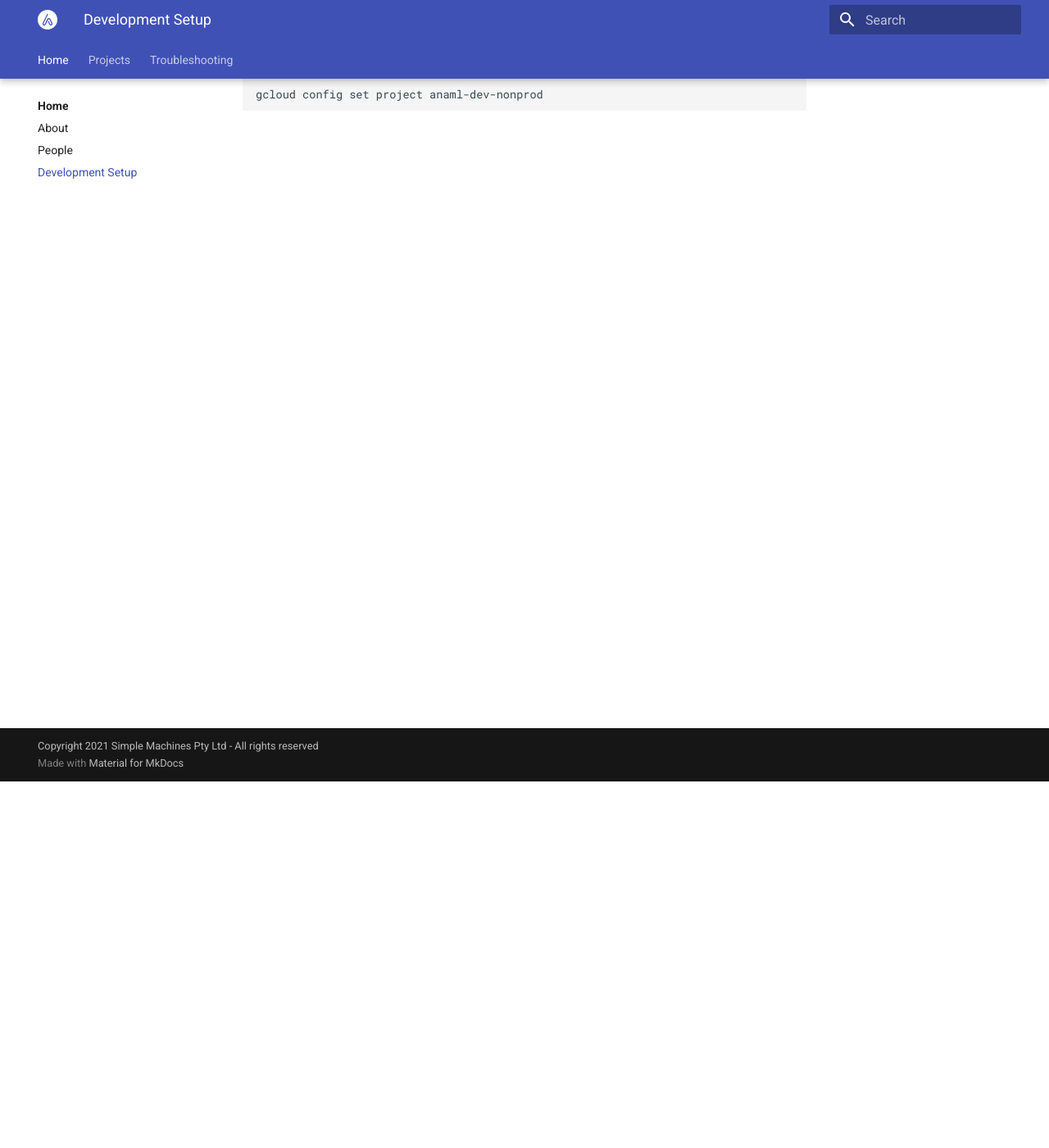
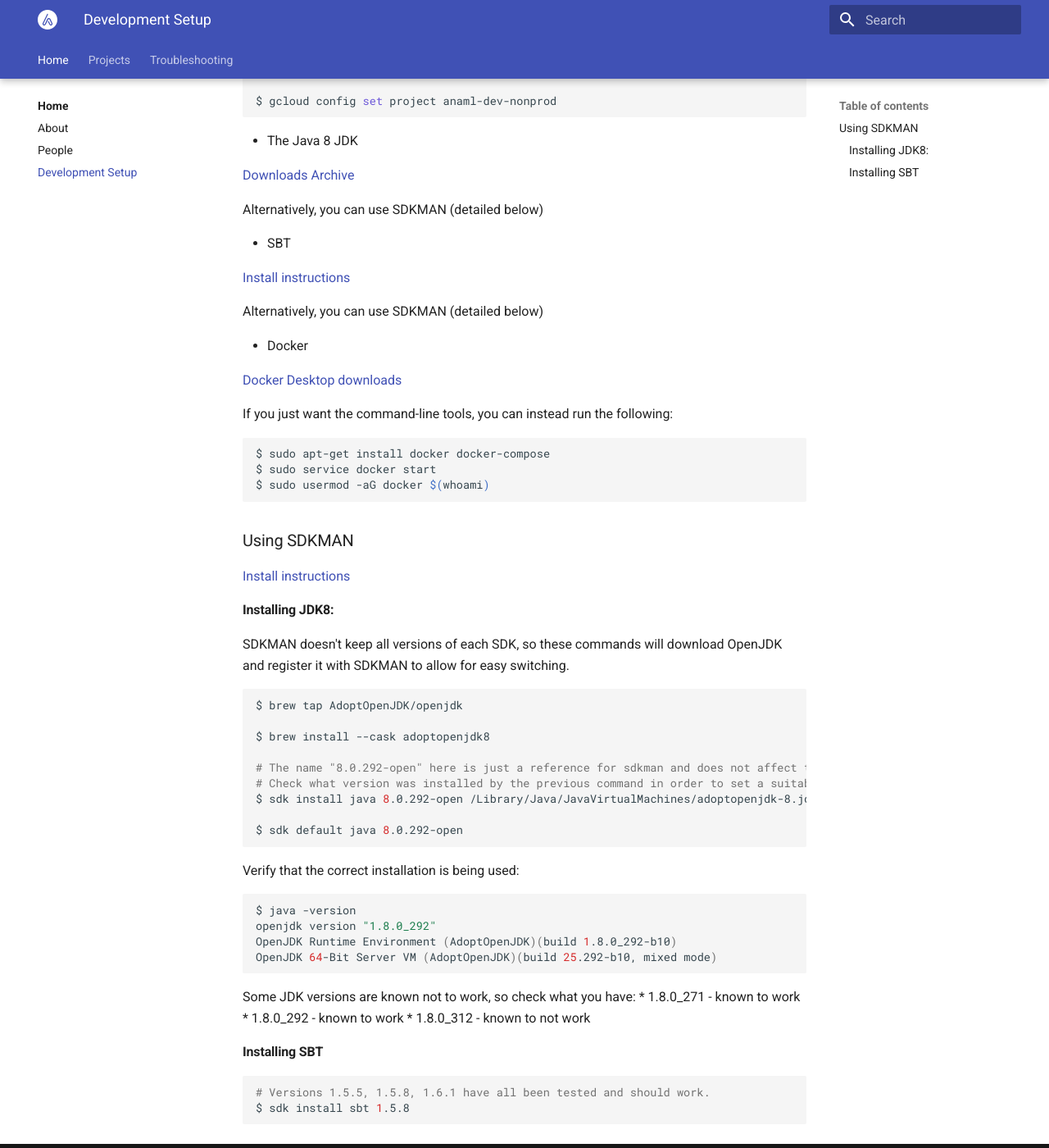
Before and after one commit to simple-machines/anaml-onboarding, an MkDocs documentation site: the page built from docs/home/dev_setup.md, in a window 1280 px wide and 1400 px high, scrolled down 447 px. Shown: the whole window at 82% size. Built offline with MkDocs 1.6.1 and Material for MkDocs 9.7.7, drawn with Linux system fonts in a browser that asks for light colours; some of the changed text lies outside the part shown.

Commit message:
Better dev_setup.md, more structure for people.md

````diff
--- a/docs/home/dev_setup.md
+++ b/docs/home/dev_setup.md
@@ -2,15 +2,85 @@
 
 Most services will detail their particular development requirements in their respective READMEs, but this is a rough guide for what you'll need when working with most of the PRODUCT_NAME codebases.
 
-TODO: setup instructions, links, commands for each of the below
+You will need to install the following:
 
-* GCP SDK
-* Java 8 (sdkman?)
-* SBT (sdkman?)
-* Docker (docker desktop?)
+* The Google Cloud Platform (GCP) SDK
 
+  [Install instructions](https://cloud.google.com/sdk/docs/install)
+
+  You will then need to run the following commands to log in with your GCP credentials and set the default project:
+
+```shell
+$ gcloud auth login
+
+$ gcloud config set project anaml-dev-nonprod
 ```
-gcloud auth login
 
-gcloud config set project anaml-dev-nonprod
+
+* The Java 8 JDK
+
+  [Downloads Archive](https://www.oracle.com/java/technologies/downloads/archive/)
+
+  Alternatively, you can use SDKMAN (detailed below)
+
+
+* SBT
+
+  [Install instructions](https://www.scala-sbt.org/1.x/docs/Setup.html)
+
+  Alternatively, you can use SDKMAN (detailed below)
+
+
+* Docker
+
+  [Docker Desktop downloads](https://docs.docker.com/get-docker/)
+
+  If you just want the command-line tools, you can instead run the following:
+
+```shell
+$ sudo apt-get install docker docker-compose
+$ sudo service docker start
+$ sudo usermod -aG docker $(whoami)
 ```
+
+
+### Using SDKMAN
+
+[Install instructions](https://sdkman.io/install)
+
+#### Installing JDK8:
+
+SDKMAN doesn't keep all versions of each SDK, so these commands will download OpenJDK and register it with SDKMAN to allow for easy switching.
+
+```shell
+$ brew tap AdoptOpenJDK/openjdk
+
+$ brew install --cask adoptopenjdk8
+
+# The name "8.0.292-open" here is just a reference for sdkman and does not affect the version installed.
+# Check what version was installed by the previous command in order to set a suitable name.
+$ sdk install java 8.0.292-open /Library/Java/JavaVirtualMachines/adoptopenjdk-8.jdk/Contents/Home
+
+$ sdk default java 8.0.292-open
+```
+
+Verify that the correct installation is being used:
+
+```shell
+$ java -version
+openjdk version "1.8.0_292"
+OpenJDK Runtime Environment (AdoptOpenJDK)(build 1.8.0_292-b10)
+OpenJDK 64-Bit Server VM (AdoptOpenJDK)(build 25.292-b10, mixed mode)
+```
+
+Some JDK versions are known not to work, so check what you have:
+* 1.8.0_271 - known to work
+* 1.8.0_292 - known to work
+* 1.8.0_312 - known to not work
+
+#### Installing SBT
+
+```shell
+# Versions 1.5.5, 1.5.8, 1.6.1 have all been tested and should work.
+$ sdk install sbt 1.5.8
+```
````
Also changed, not shown: docs/home/people.md (+28 -27 lines), docs/troubleshooting/deployed.md (+11 -0 lines).
